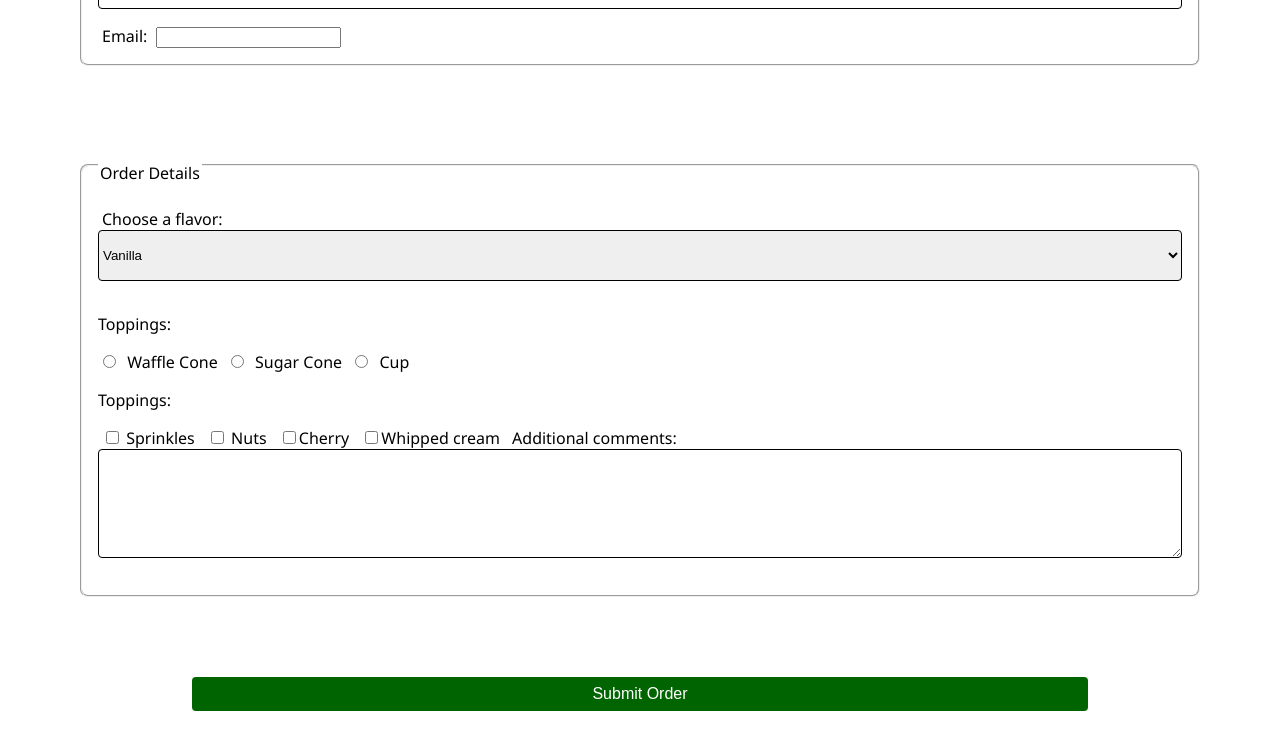
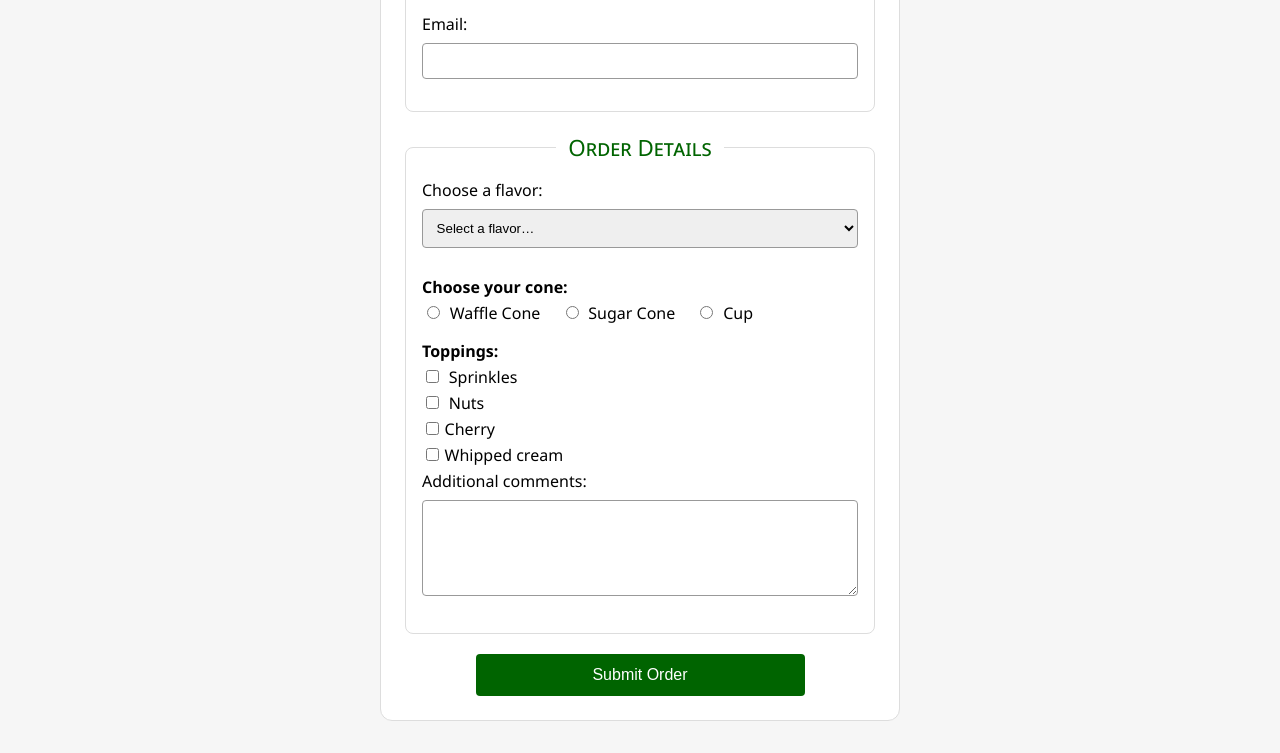
Before and after one commit to nadia5129/ice-cream, a plain HTML site: page index.html in a window 1280 px wide. Shown: the part 268-1021 px from the top of the page. Before the commit the page ends 995 px from the top, so only its background shows below. Drawn offline with Linux system fonts and the light colour scheme.

Commit message:
updated css

```diff
--- a/index.html
+++ b/index.html
@@ -25,13 +25,14 @@
         <legend>Order Details</legend>
         <label for="flavor">Choose a flavor:</label>
         <select name="flavor" id="flavor">
+             <option value="none">Select a flavor…</option>
             <option value="vanilla">Vanilla</option>
             <option value="chocolate">Chocolate</option>
             <option value="strawberry">Strawberry</option>
             <option value="mint">Mint</option>
         </select>
 
-      <p class="subheading">Toppings:</p>
+      <p class="subheading">Choose your cone:</p>
       <input type="radio" id="cone-waffle" value="waffle" name="method" required>
       <label for="cone-waffle">Waffle Cone</label>
 
--- a/styles/styles.css
+++ b/styles/styles.css
@@ -1,74 +1,85 @@
+* {
+  box-sizing: border-box;
+}
 
 body {
-    margin: 0;
-    font-family: 'Segoe UI', Roboto, sans-serif;
-}
-main {
-    background-color: white;
-    width: 70%;
-    margin: 0 auto 1rem auto;
-    padding: 0 1rem 2rem 1rem;
+  margin: 0;
+  font-family: "Segoe UI", Roboto, sans-serif;
+  background: #f6f6f6;
 }
 
-* {
-    box-sizing: border-box;
+#ice-cream-form {
+  background-color: white;
+  width: min(520px, 90%);
+  margin: 2rem auto;
+  padding: 1.5rem;
+  border: 1px solid #ddd;
+  border-radius: 0.75rem;
 }
 
-#submit-button{
+h1 {
+  text-align: center;
+  margin-top: 2rem;
+}
+
+
+fieldset {
+  border: 1px solid #ddd;
+  border-radius: 0.5rem;
+  margin: 1.25rem 0;
+  padding: 1rem;
+}
+
+legend {
+  color: darkgreen;
+  font-size: 1.4rem;
+  font-variant: small-caps;
+  padding: 0 0.75rem;
+  text-align: center;
+}
+
+
+input[type="text"],
+input[type="email"],
+select,
+textarea {
+  width: 100%;
+  border: 1px solid #999;
+  border-radius: 0.25rem;
+  margin: 0.25rem 0 1rem 0;
+  padding: 0.6rem;
+}
+
+label {
+  display: block;
+  margin-bottom: 0.25rem;
+}
+
+.subheading {
+  margin: 0.75rem 0 0.25rem;
+  font-weight: 600;
+}
+
+#ice-cream-form input[type="radio"],
+#ice-cream-form input[type="checkbox"] {
+  margin-right: 0.35rem;
+}
+
+#ice-cream-form input[type="radio"] + label,
+#ice-cream-form input[type="checkbox"] + label {
+  display: inline-block;
+  margin-right: 1rem;
+}
+
+
+#submit-button {
   border: none;
   background-color: darkgreen;
-  padding: 0.5rem 0.75rem;
+  padding: 0.75rem 1rem;
   border-radius: 0.25rem;
-  color:white;
+  color: white;
   font-size: 1rem;
   width: 70%;
   display: block;
-  margin: 1rem auto;
+  margin: 1rem auto 0 auto;
 }
-
-#details {
-    color: darkgreen;
-    font-size: 1.5rem;
-    padding: 0 1rem; /* 0 is top and bottom and 1 rem is left and right */
-    text-align: center;
-}
-
-h1{
-    text-align: center;
-}
-
- #name-details {
-    display: block;
-    padding-bottom: 0.2rem;
-    padding: 0.5rem;
-}
-
-input[type="text"], #fname, #lname,#comments, select{
-    width: 100%;
-    border:1px solid;
-    border-radius: .25rem;
-    margin-bottom: 1rem;
-    padding: 1rem 0rem;
-}
-
-label {
-  margin: 0.25rem;
-}
-
-fieldset {
-    border-radius: .5rem;
-    margin: 5rem;
-    padding: 1rem;
-}
-
-legend{
-    margin-bottom: 0.5rem;
-    padding-top: 1rem;
-}
-
-img#cone-pic {
-    display: block;
-    margin: 1rem auto;
-    border-radius: .5rem;
-    float: right;
-}
```
